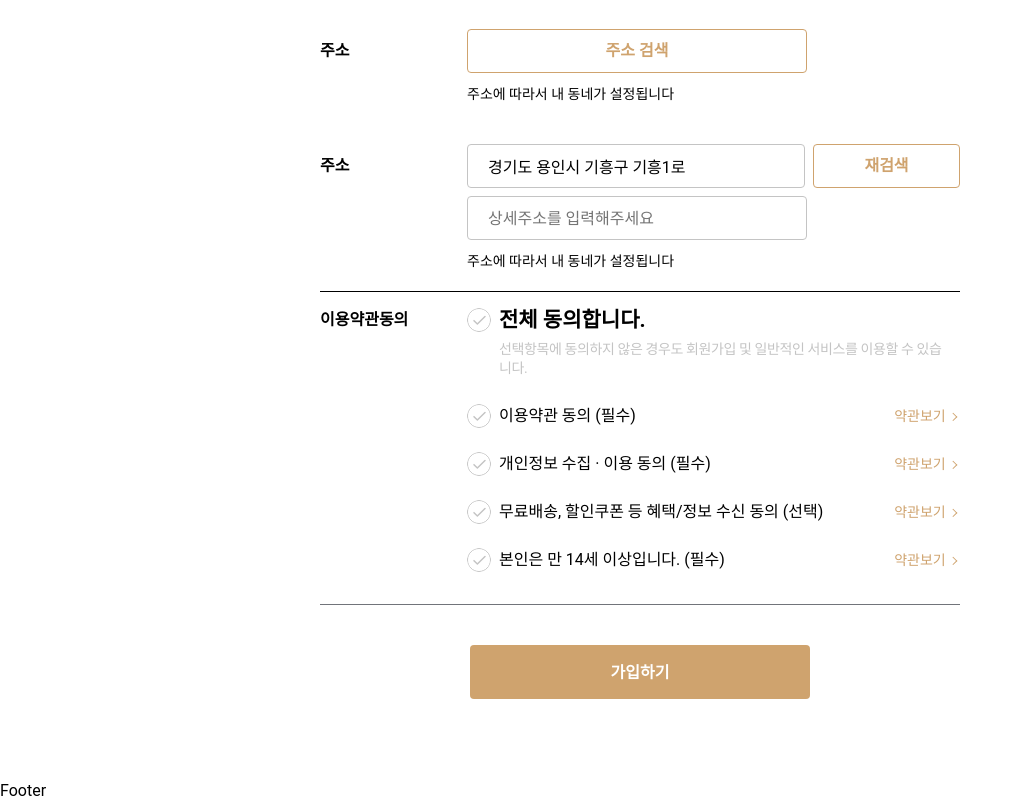
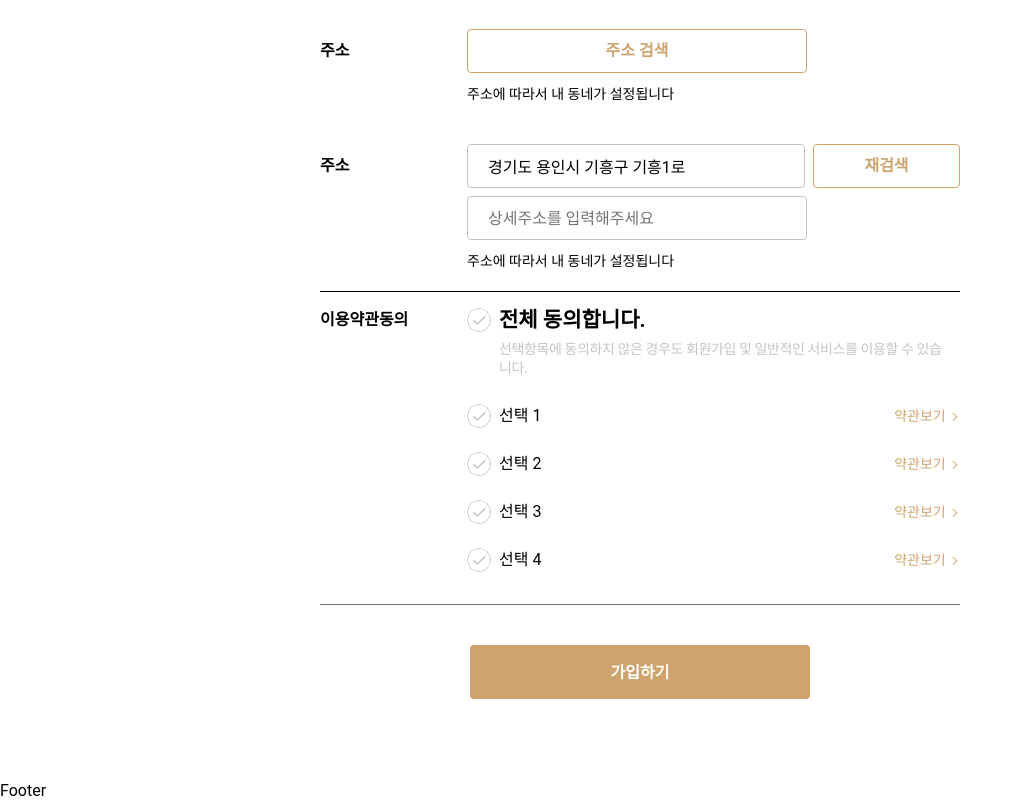
Before and after one commit to PROJECT-LAB18/POTATO-MARKET, a React (Vite) app in the folder potato-market/: page /signup in a window 1280 px wide. Shown: the part 704-1504 px from the top of the page, without its empty margins (0-1022 px from the left). Built offline with nearby package versions, Linux system fonts and the light colour scheme; no server answers.

Commit message:
[feat] 마지막 버튼 누를때 전체선택 눌림 해제 가능 wip

```diff
--- a/potato-market/src/components/FormTerms.jsx
+++ b/potato-market/src/components/FormTerms.jsx
@@ -107,8 +107,10 @@ const DetailTermButton = styled.button`
   }
 `;
 
-const FormTerms = ({ id, text, all, checked, handleCheckboxChange }) => {
-
+const FormTerms = ({ id, text, all, checked, onCheck }) => {
+  const handleCheck = (event) => {
+    onCheck(id, event.target.checked);
+  };
   return (
     <>
       {all ? (
@@ -118,7 +120,7 @@ const FormTerms = ({ id, text, all, checked, handleCheckboxChange }) => {
             name={id}
             type="checkbox"
             checked={checked}
-            onChange={handleCheckboxChange}
+            onChange={handleCheck}
           />
           <i></i>
           <TextAll aria-labelledby={id}>
@@ -137,7 +139,7 @@ const FormTerms = ({ id, text, all, checked, handleCheckboxChange }) => {
               name={id}
               type="checkbox"
               checked={checked}
-              onChange={handleCheckboxChange}
+              onChange={handleCheck}
             />
             <i></i>
             <Text aria-labelledby={id}>{text}</Text>
--- a/potato-market/src/pages/SignUp.jsx
+++ b/potato-market/src/pages/SignUp.jsx
@@ -110,14 +110,6 @@ function SignUp() {
       });
   };
 
-  const [isAllChecked, setIsAllChecked] = useState(false);
-  const [checkedTerms, setCheckedTerms] = useState({
-    term1: false,
-    term2: false,
-    term3: false,
-    term4: false,
-
-  });
 
 
 
@@ -128,31 +120,42 @@ function SignUp() {
       [e.target.name]: e.target.value,
     }));
   };
-  const handleAllCheckboxChange = (event) => {
-    const { checked } = event.target;
-    setIsAllChecked(checked);
-    setCheckedTerms((prevState) => {
-      const updatedState = {};
-      for (const key in prevState) {
-        updatedState[key] = checked;
-      }
-      return updatedState;
-    });
+
+
+  const data = [
+    {id: 1, title: '선택 1'},
+    {id: 2, title: '선택 2'},
+    {id: 3, title: '선택 3'},
+    {id: 4, title: '선택 4'}
+  ];
+
+  // 체크된 아이템을 담을 배열
+  const [checkItems, setCheckItems] = useState([]);
+
+  // 체크박스 단일 선택
+  const handleSingleCheck = (checked, id) => {
+    if (checked) {
+      // 단일 선택 시 체크된 아이템을 배열에 추가
+      setCheckItems(prev => [...prev, id]);
+    } else {
+      // 단일 선택 해제 시 체크된 아이템을 제외한 배열 (필터)
+      setCheckItems(checkItems.filter((el) => el !== id));
+    }
   };
 
-  const handleCheckboxChange = (id, checked) => {
-    setCheckedTerms((prevState) => ({
-      ...prevState,
-      [id]: checked,
-    }));
-    setIsAllChecked(
-      Object.values({ ...checkedTerms, [id]: checked }).every(
-        (isChecked) => isChecked
-      )
-    );
-  };
-
-
+  // 체크박스 전체 선택
+  const handleAllCheck = (checked) => {
+    if(checked) {
+      // 전체 선택 클릭 시 데이터의 모든 아이템(id)를 담은 배열로 checkItems 상태 업데이트
+      const idArray = [];
+      data.forEach((el) => idArray.push(el.id));
+      setCheckItems(idArray);
+    }
+    else {
+      // 전체 선택 해제 시 checkItems 를 빈 배열로 상태 업데이트
+      setCheckItems([]);
+    }
+  }
 
   return (
     <Section>
@@ -237,16 +240,22 @@ function SignUp() {
           <div className="term-list">
             <span className="term-title">이용약관동의</span>
             <div className="term-check">
-              <FormTerms all isAllChecked={isAllChecked} onChange={handleAllCheckboxChange}/>
-              <FormTerms id={"term1"} text={"이용약관 동의 (필수)"}   isChecked={checkedTerms.term1}
-        onCheckboxChange={handleCheckboxChange}/>
-              <FormTerms id={"term2"} text={"개인정보 수집 · 이용 동의 (필수)"}   isChecked={checkedTerms.term2}
-        onCheckboxChange={handleCheckboxChange}/>
-              <FormTerms id={"term3"} text={"무료배송, 할인쿠폰 등 혜택/정보 수신 동의 (선택)"}  isChecked={checkedTerms.term3}
-        onCheckboxChange={handleCheckboxChange}/>
-              <FormTerms id={"term4"} text={"본인은 만 14세 이상입니다. (필수)"}  isChecked={checkedTerms.term4}
-        onCheckboxChange={handleCheckboxChange}/>
-            </div>
+    <FormTerms
+      all
+      checked={checkItems.length === data.length}
+      onCheck={(checked) => handleAllCheck(checked)}
+    />
+    {data.map((item) => (
+      <FormTerms
+        key={item.id}
+        id={item.id}
+        text={item.title}
+        checked={checkItems.includes(item.id)}
+        onCheck={(checked) => handleSingleCheck(checked, item.id)}
+      />
+    ))}
+  </div>
+
           </div>
           <FormButton
             primary
```
